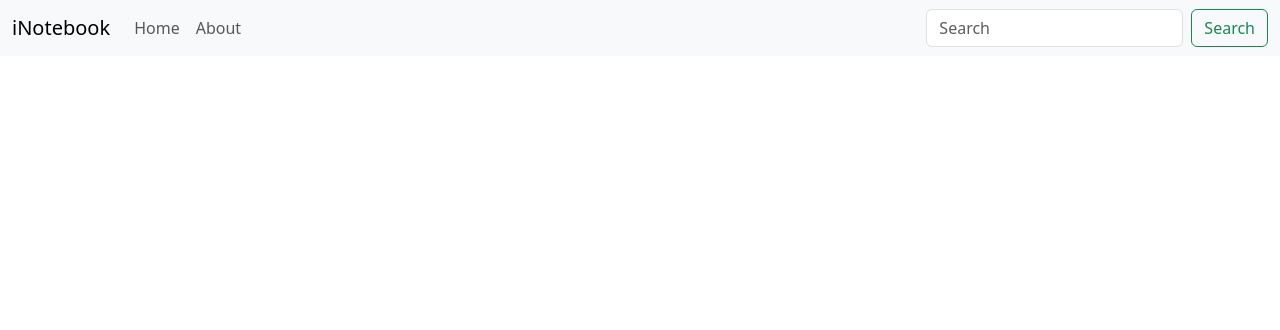
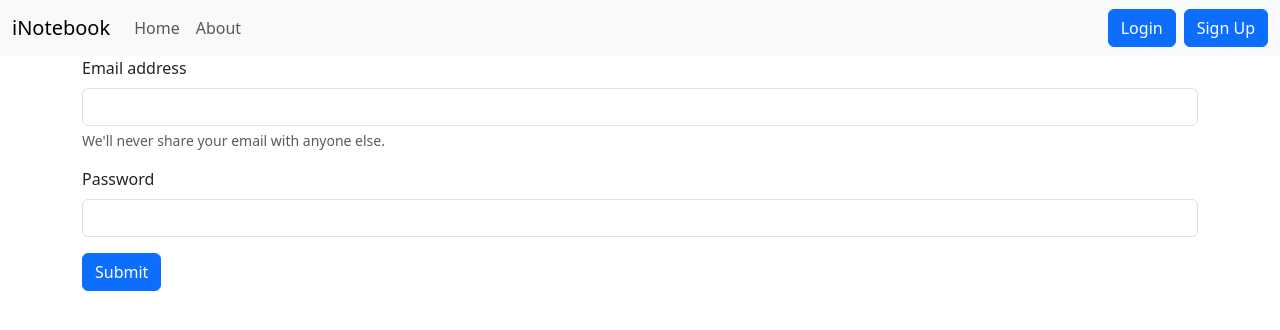
Before and after one commit to RahulGIT24/iNotebook, a React (Create React App) app: page /login in a window 1280 px wide. Shown: the top 330 px of the page. Built offline with nearby package versions, Linux system fonts and the light colour scheme.

Commit message:
Added login component

```diff
--- a/src/App.js
+++ b/src/App.js
@@ -2,6 +2,8 @@
 import About from "./Components/About";
 import Navbar from "./Components/Navbar";
 import Home from "./Components/Home";
+import Signup from "./Components/Signup";
+import Login from "./Components/Login";
 import { BrowserRouter as Router, Routes, Route } from "react-router-dom";
 import NoteState from "./context/notes/NoteState";
 function App() {
@@ -14,6 +16,8 @@
           <Routes>
             <Route exact path="/about" element={<About />} />
             <Route exact path="/" element={<Home />} />
+            <Route exact path="/signup" element={<Signup />} />
+            <Route exact path="/login" element={<Login />} />
           </Routes>
         </div>
       </Router>
--- /dev/null
+++ b/src/Components/Login.js
@@ -0,0 +1,77 @@
+import React, { useState } from "react";
+import { useNavigate } from "react-router-dom";
+
+const Login = () => {
+  const [credentials, setCredentials] = useState({ email: "", password: "" });
+  let navigate = useNavigate();
+
+  const handleSubmit = async (e) => {
+    e.preventDefault();
+    const response = await fetch("http://localhost:5000/api/auth/login", {
+      method: "POST",
+      headers: {
+        "Content-Type": "application/json",
+      },
+      body: JSON.stringify({
+        email: credentials.email,
+        password: credentials.password,
+      }),
+    });
+    const json = await response.json();
+    console.log(json);
+    if (json.success) {
+      //* Save the auth token and redirect
+      localStorage.setItem("token", json.authtoken);
+      navigate("/");
+    } else {
+      alert("Invalid credentials");
+    }
+  };
+
+  const onChange = (e) => {
+    setCredentials({ ...credentials, [e.target.name]: e.target.value });
+  };
+
+  return (
+    <div>
+      <form onSubmit={handleSubmit}>
+        <div className="mb-3">
+          <label htmlFor="email" className="form-label">
+            Email address
+          </label>
+          <input
+            type="email"
+            className="form-control"
+            value={credentials.email}
+            onChange={onChange}
+            id="email"
+            name="email"
+            aria-describedby="emailHelp"
+          />
+          <div id="emailHelp" className="form-text">
+            We'll never share your email with anyone else.
+          </div>
+        </div>
+        <div className="mb-3">
+          <label htmlFor="password" className="form-label">
+            Password
+          </label>
+          <input
+            type="password"
+            className="form-control"
+            value={credentials.password}
+            onChange={onChange}
+            name="password"
+            id="password"
+          />
+        </div>
+
+        <button type="submit" className="btn btn-primary">
+          Submit
+        </button>
+      </form>
+    </div>
+  );
+};
+
+export default Login;
--- a/src/Components/Navbar.js
+++ b/src/Components/Navbar.js
@@ -23,8 +23,8 @@
                             </li>
                         </ul>
                         <form className="d-flex" role="search">
-                            <input className="form-control me-2" type="search" placeholder="Search" aria-label="Search" />
-                            <button className="btn btn-outline-success" type="submit">Search</button>
+                        <Link className="btn btn-primary mx-2" to="/login" role="button">Login</Link>
+                        <Link className="btn btn-primary" to="/signup" role="button">Sign Up</Link>
                         </form>
                     </div>
                 </div>
--- a/src/Components/Notes.js
+++ b/src/Components/Notes.js
@@ -146,6 +146,9 @@
       </div>
       <div className="row my-5">
         <h2>Your Notes</h2>
+        <div className="container my-3">
+          {notes.length === 0 && "No notes to display"}
+        </div>
         {notes.map((note, _id) => {
           return <Noteitem note={note} key={_id} updateNote={updateNote} />;
         })}
--- /dev/null
+++ b/src/Components/Signup.js
@@ -0,0 +1,9 @@
+import React from "react";
+
+function Login() {
+  return <div>
+    I am sign up
+  </div>;
+}
+
+export default Login;
```
